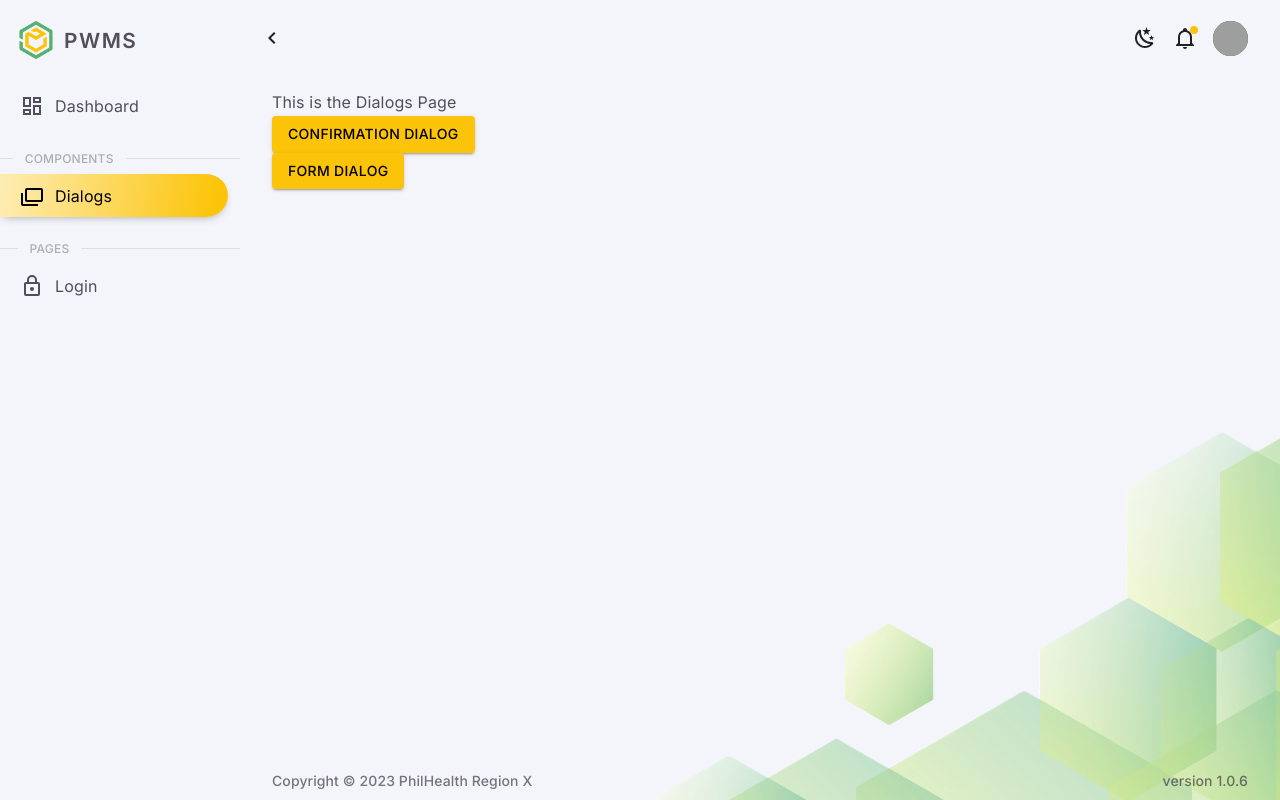
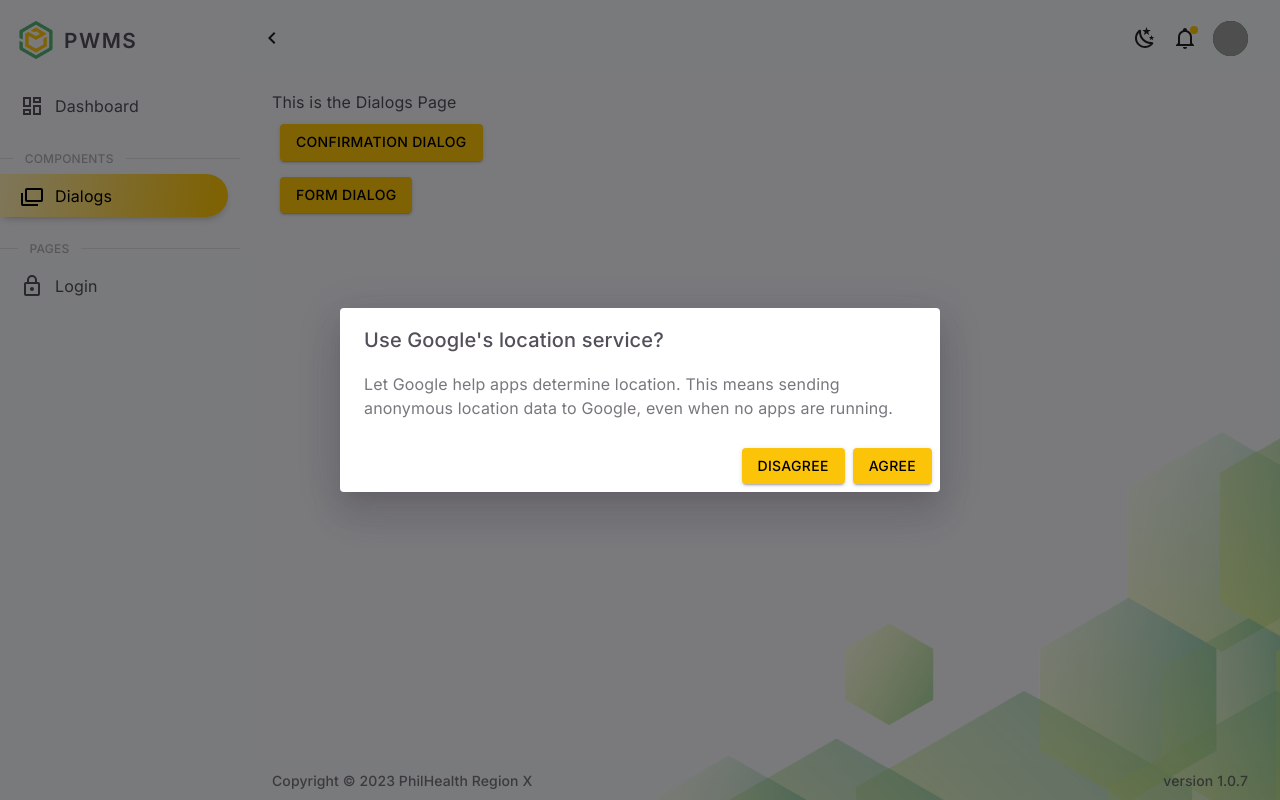
Before and after one commit to charlesCaballero/admin-template, a Next.js app: page /dialogs in a window 1280 px wide. Both pictures are taken after a click on the button "CONFIRMATION DIALOG". Built offline with nearby package versions, Linux system fonts and the light colour scheme; grey boxes are pictures that could not be loaded.

Commit message:
Started dialogs

```diff
--- a/package.json
+++ b/package.json
@@ -1,6 +1,6 @@
 {
   "name": "admin-template",
-  "version": "1.0.6",
+  "version": "1.0.7",
   "private": true,
   "scripts": {
     "dev": "next dev",
--- /dev/null
+++ b/src/_components/dialogs/ConfirmationDialog.tsx
@@ -0,0 +1,62 @@
+import Button from "@mui/material/Button";
+import Dialog from "@mui/material/Dialog";
+import DialogActions from "@mui/material/DialogActions";
+import DialogContent from "@mui/material/DialogContent";
+import DialogContentText from "@mui/material/DialogContentText";
+import DialogTitle from "@mui/material/DialogTitle";
+import React from "react";
+
+type ConfirmationType = "success" | "warning" | "error" | "information";
+
+interface ConfirmationDialogProps {
+    variant: ConfirmationType,
+    onClose: (conf: boolean) => void,
+    label: string;
+}
+
+
+
+export default function ConfirmationDialog (props: ConfirmationDialogProps) {
+    const {variant, onClose, label} = props;
+
+    const [open, setOpen] = React.useState(false);
+
+    const handleClickOpen = () => {
+        setOpen(true);
+    };
+
+    const handleClose = (conf:boolean) => {
+        setOpen(false);
+        onClose(conf);
+    };
+
+    return (
+    <div>
+      <Button variant="contained" onClick={handleClickOpen}>
+        {label}
+      </Button>
+      <Dialog
+        open={open}
+        onClose={()=>handleClose(false)}
+        aria-labelledby="alert-dialog-title"
+        aria-describedby="alert-dialog-description"
+      >
+        <DialogTitle id="alert-dialog-title">
+          {"Use Google's location service?"}
+        </DialogTitle>
+        <DialogContent>
+          <DialogContentText id="alert-dialog-description">
+            Let Google help apps determine location. This means sending anonymous
+            location data to Google, even when no apps are running.
+          </DialogContentText>
+        </DialogContent>
+        <DialogActions>
+          <Button variant="contained" onClick={()=>handleClose(false)}>Disagree</Button>
+          <Button variant="contained" onClick={()=>handleClose(true)} autoFocus>
+            Agree
+          </Button>
+        </DialogActions>
+      </Dialog>
+    </div>
+    )
+}
--- a/src/app/dialogs/page.tsx
+++ b/src/app/dialogs/page.tsx
@@ -2,15 +2,21 @@
 import * as React from "react";
 
 import { Box, Button, Typography } from "@mui/material";
+import ConfirmationDialog from "@/_components/dialogs/ConfirmationDialog";
 
 export default function Dialogs() {
+
+  const handleOnClose = () => {
+
+  }
+
   return (
     <Box display={"flex"} flexDirection={"column"}>
       <Typography variant="subtitle1">This is the Dialogs Page</Typography>
-      <Box>
-        <Button variant="contained">Confirmation Dialog</Button>
+      <Box p={1}>
+        <ConfirmationDialog variant="warning" onClose={()=>handleOnClose} label="Confirmation Dialog"/>
       </Box>
-      <Box>
+      <Box p={1}>
         <Button variant="contained">Form Dialog</Button>
       </Box>
     </Box>
```
Also changed, not shown: 1 other file (tests, documents, lock files or other folders).
